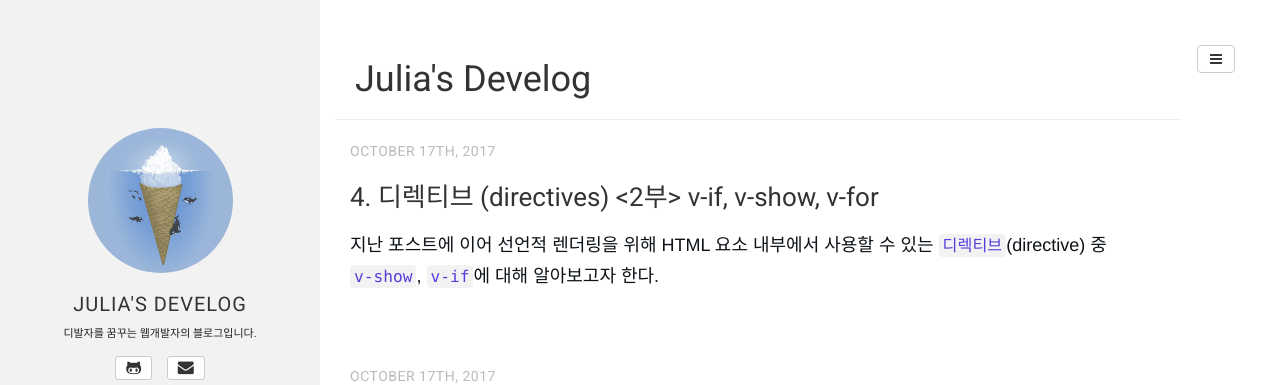
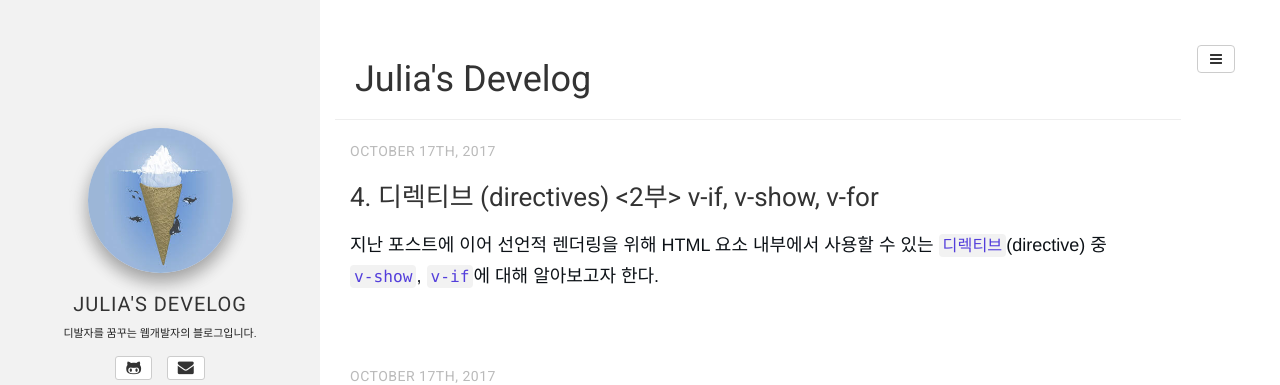
Before and after one commit to juliahwang/juliahwang.github.io, a Jekyll site: the page built from index.html, in a window 1280 px wide. Shown: the top 385 px of the page. Built offline with Jekyll 4.4.1, drawn with Linux system fonts in a browser that asks for light colours; some web fonts are replaced; the list of posts is cut into pages by our own code.

Commit message:
fix post list bug and set shadow behind the picture

```diff
--- a/assets/css/style.css
+++ b/assets/css/style.css
@@ -136,7 +136,8 @@ article.col-sm-11 h2 a:hover {
 	color: #7A746E;
 	text-decoration: none;
 }
- img { max-width: 100%; }
+
+img { max-width: 100%; box-shadow:0 10px 16px 0 rgba(0,0,0,0.2),0 6px 20px 0 rgba(0,0,0,0.19) !important; }
 
 article.home h2 a {
 	color: #1F000D;
--- a/index.html
+++ b/index.html
@@ -6,6 +6,7 @@ tagline:
 {% for post in paginator.posts %}
 
   <article class="col-sm-9">
+
     <span class="post-date">
       {% assign d = post.date | date: "%d" | plus:'0' %}
       {{ post.date | date: "%B" }}
```
Lines whose indentation alone changed are shown as unchanged.
